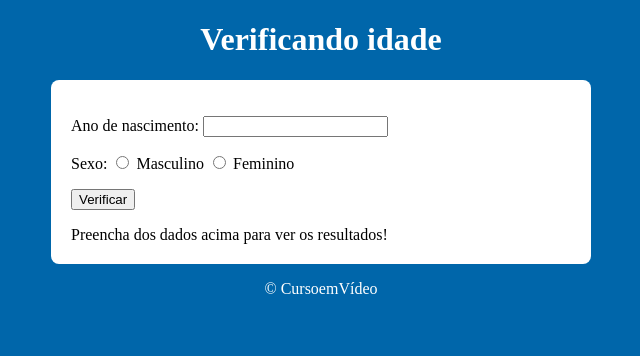
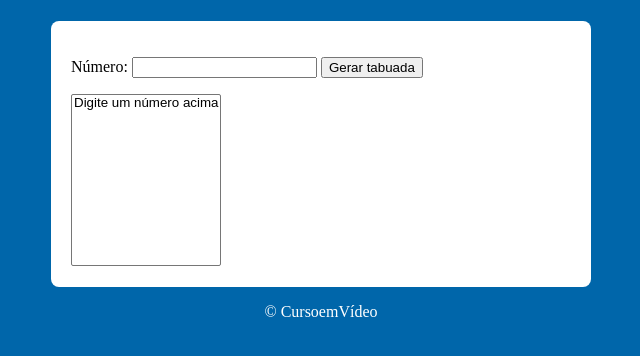
Before and after one commit to EduardoMoyses/JavaScript, a plain HTML site: page desafios/d003/ex002/index.html in a window 1280 px wide. Shown: the whole page, without its empty margins (319-959 px from the left). Drawn offline with Linux system fonts and the light colour scheme.

Commit message:
criei o exercício 2 do desafio 3

```diff
--- a/desafios/d003/ex002/estilos/script.js
+++ b/desafios/d003/ex002/estilos/script.js
@@ -1,42 +1,20 @@
-function verificar() {
-    var data = new Date()
-    var ano = data.getFullYear()
-    var fano = document.getElementById('ano')
-    var res = document.getElementById('res')
+function tabuada() {
+    var num = document.getElementById('num')
+    var tab = document.getElementById('seltab')
 
-    if (fano.value.length == 0 || Number(fano.value) > ano) {
-        window.alert('[ERRO] Verifique os dados e tente novamente')
+    if (num.value.length == 0) {
+        window.alert('Por favor digite um número!')
     } else {
-        var fsex = document.getElementsByName('isex')
-        var idade = ano - Number(fano.value)
-        var gênero = ''
-        var img = document.createElement('img')
-        img.setAttribute('id', 'foto')
-        if (fsex[0].checked) {
-            gênero = 'homem'
-            if (idade >= 0 && idade <= 10) {
-                img.setAttribute('src', 'imagens/crianca-m.jpg')
-            } else if (idade < 21) {
-                img.setAttribute('src', 'imagens/jovem-m.jpg')
-            } else if (idade >= 21 && idade < 50) {
-                img.setAttribute('src', 'imagens/adulto-m.jpg')
-            } else if (idade > 50) {
-                img.setAttribute('src', 'imagens/idoso.jpg')
-            }
-        } else if (fsex[1].checked) {
-            gênero = 'mulher'
-            if (idade >= 0 && idade <= 10) {
-                img.setAttribute('src', 'imagens/crianca-f.jpg')
-            } else if (idade < 21) {
-                img.setAttribute('src', 'imagens/adoles-f.jpg')
-            } else if (idade >= 21 && idade < 50) {
-                img.setAttribute('src', 'imagens/adulto-f.jpg')
-            } else if (idade > 50) {
-                img.setAttribute('src', 'imagens/idosa.jpg')
-            }
+        var n = Number(num.value)
+        var c = 1
+        tab.innerHTML = ''
+        while (c <= 10) {
+            var item = document.createElement('option')
+            item.text = `${n} x ${c} = ${n*c}`
+            item.value = `tab${c}`
+            tab.appendChild(item)
+            c++
         }
+    }
 
-        res.innerHTML = `Detectamos ${gênero} com ${idade} anos.`
-        res.appendChild(img)
-    }
 }
--- a/desafios/d003/ex002/index.html
+++ b/desafios/d003/ex002/index.html
@@ -3,32 +3,22 @@
 <head>
     <meta charset="UTF-8">
     <meta name="viewport" content="width=device-width, initial-scale=1.0">
-    <title>Modelo de exercícios</title>
+    <title>Tabuada</title>
     <link rel="stylesheet" href="estilos/style.css">
 </head>
 <body>
     <header>
-        <h1>Verificando idade</h1>
+        <h1></h1>
     </header>
     <section>
         <div>
-            <p> Ano de nascimento:
-                <input type="number" name="iano" id="ano">
-            </p>
-
-            <p> Sexo:
-                <input type="radio" name="isex" id="masc">
-                <label for="masc">Masculino</label>
-                <input type="radio" name="isex" id="fem">
-                <label for="fem">Feminino</label>
-            </p>
-
-            <p>
-                <input type="button" value="Verificar" onclick="verificar()">
-            </p>
+            <p>Número: <input type="number" name="inum" id="num">
+            <input type="button" value="Gerar tabuada" onclick="tabuada()"></p>
         </div>
         <div id="res">
-            Preencha dos dados acima para ver os resultados!
+            <select name="tabuada" id="seltab" size="10">
+                <option>Digite um número acima</option>
+            </select>
         </div>
     </section>
     <footer>
```
